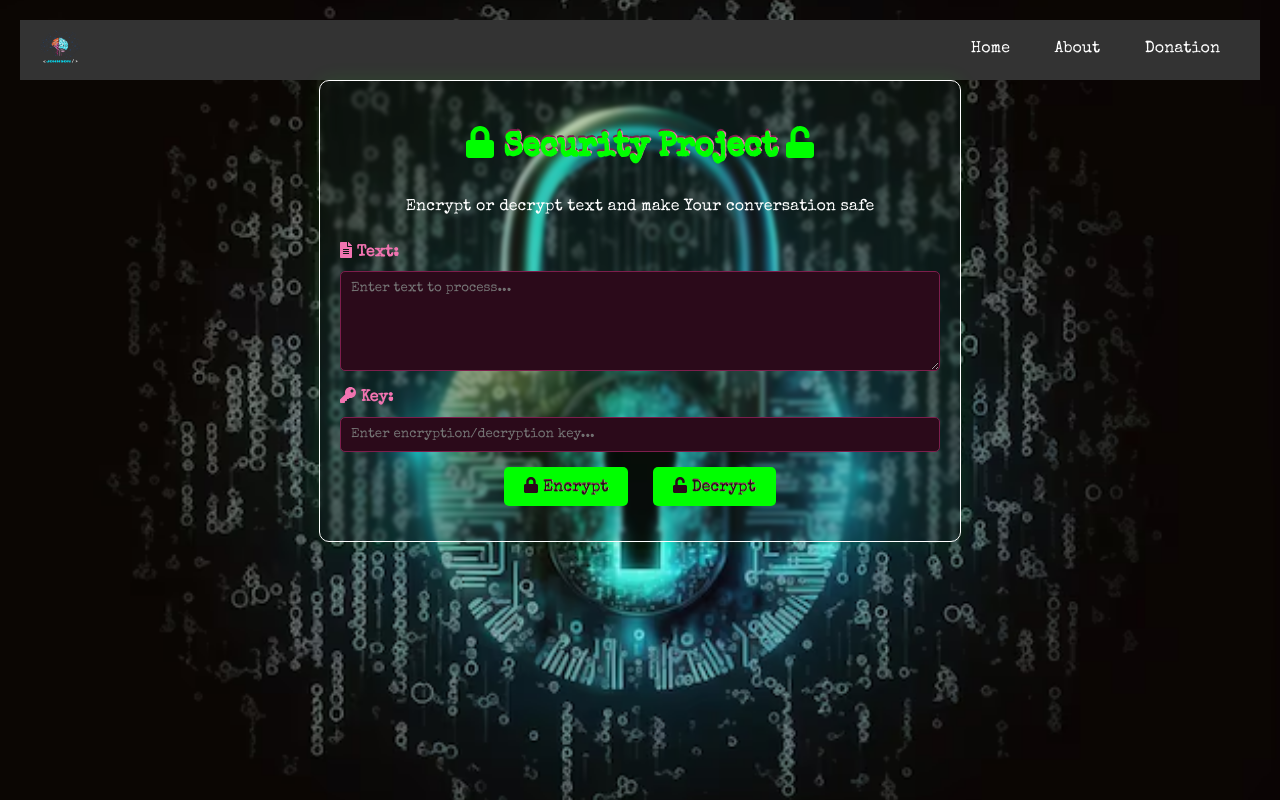
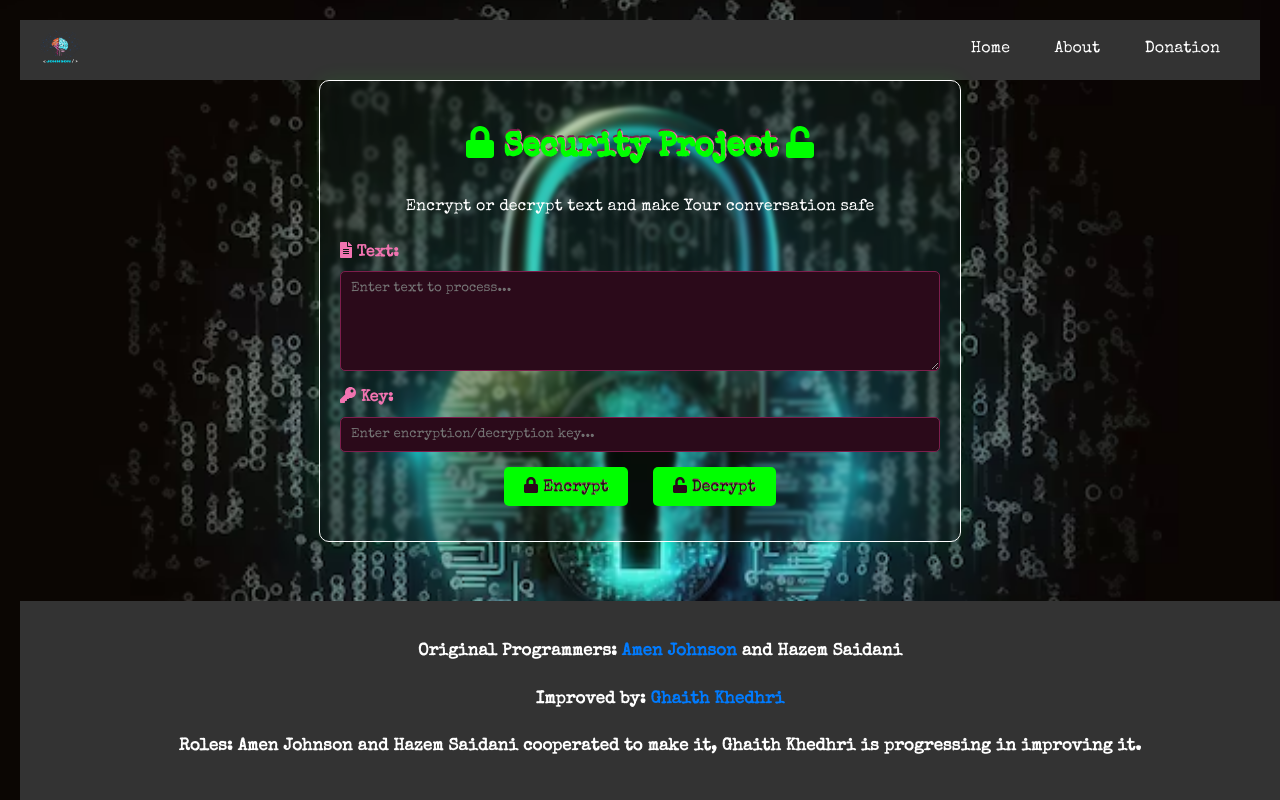
Before and after one commit to zRainerzz/security-project, a Django app: page / in a window 1280 px wide. Run offline with Django 5.2, Linux system fonts and the light colour scheme.

Commit message:
styling, everything to be visiblee (including fonts) is quiet hard for non creative, backend developpers....

```diff
--- a/Django/templates/about/index.html
+++ b/Django/templates/about/index.html
@@ -2,7 +2,6 @@
 {%block content%}
 <body>
 
+    {%endblock content%}
 
 </body
-
-{%endblock content%}
--- a/Django/templates/home/index.html
+++ b/Django/templates/home/index.html
@@ -1,4 +1,4 @@
-<!-- filepath: /c:/Users/lenovo/Desktop/security-project/Django/templates/home/index.html -->
+
 {% extends "base.html" %}
 {% block content %}
 <!DOCTYPE html>
@@ -16,7 +16,12 @@
 <body>
 
 
-
+<style>
+    body {
+        font-family: 'Special Elite', cursive;
+        color: #fff;
+    }
+</style>
     <div class="container">
         <h1><i class="fas fa-lock"></i> Security Project <i class="fas fa-unlock"></i></h1>
         <p>Encrypt or decrypt text and make Your conversation safe </p>
--- /dev/null
+++ b/Django/templates/parts/footer.html
@@ -0,0 +1,26 @@
+
+<footer>
+    <div class="footer-content">
+        <p>Original Programmers: <a href="https://amennoomen.com/" target="_blank">Amen Johnson</a> and Hazem Saidani</p>
+        <p>Improved by: <a href="https://github.com/zRainerzz" target="_blank">Ghaith Khedhri</a></p>
+        <p>Roles: Amen Johnson and Hazem Saidani cooperated to make it, Ghaith Khedhri is progressing in improving it.</p>
+    </div>
+</footer>
+<style>
+    footer {
+        background-color: #333;
+        color: #fff;
+        padding: 20px 0;
+        text-align: center;
+        position: fixed;
+        width: 100%;
+        bottom: 0;
+    }
+    .footer-content a {
+        color: #007bff;
+        text-decoration: none;
+    }
+    .footer-content a:hover {
+        text-decoration: underline;
+    }
+</style>
--- /dev/null
+++ b/Django/templates/parts/navbar.html
@@ -0,0 +1,32 @@
+<style>
+.navbar {
+    display: flex;
+    justify-content: space-between;
+    align-items: center;
+    background-color: #333;
+    padding: 10px 20px;
+}
+.navbar a {
+    color: white;
+    text-decoration: none;
+    padding: 14px 20px;
+    text-align: center;
+}
+.navbar a:hover {
+    background-color: #ddd;
+    color: black;
+}
+
+
+
+</style>
+<div class="navbar">
+    <div class="logo">
+        <img src="Johnson-removebg-preview.png" alt="Logo" style="height: 40px;">
+    </div>
+    <div class="nav-links">
+        <a href="/">Home</a>
+        <a href="/about">About</a>
+        <a href="/donation">Donation</a>
+    </div>
+</div>
```
Also changed, not shown: Django/templates/base.html (+4 -29 lines), Django/templates/login/index.html (+3 -4 lines).
